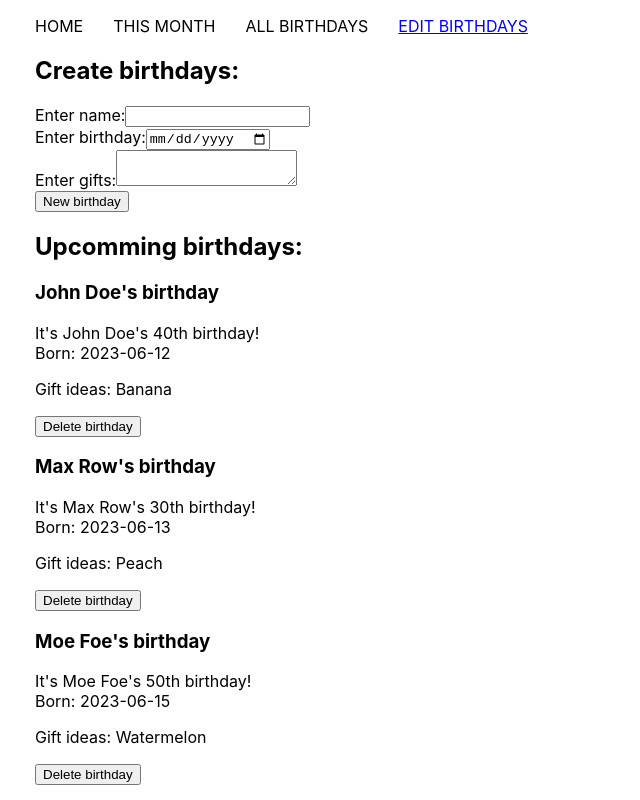
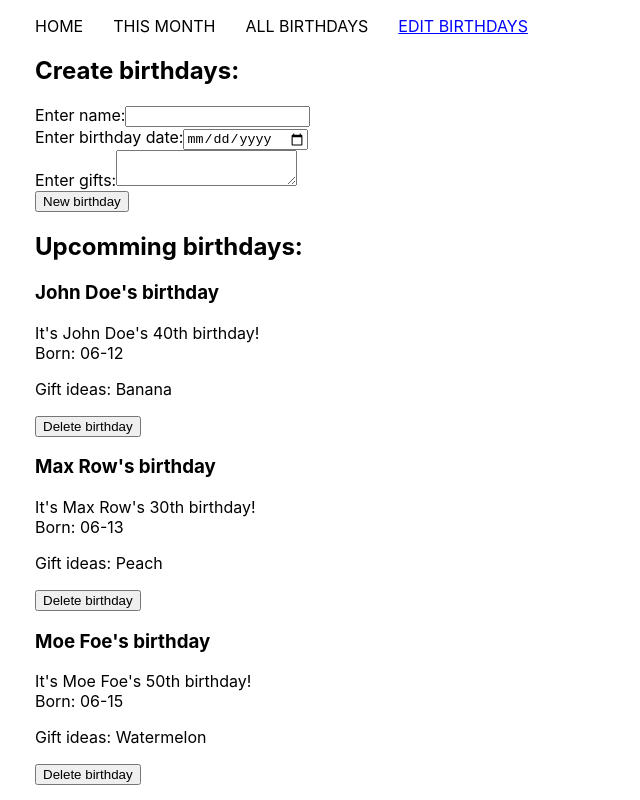
Before and after one commit to complxdnmx/Birthday-reminder-2023-06-28, a React (Create React App) app: page /edit-birthdays in a window 1280 px wide. Shown: the whole page, without its empty margins (0-640 px from the left). Built offline with nearby package versions, Linux system fonts and the light colour scheme.

Commit message:
Birthday date to month day

```diff
--- a/src/Components/BirthdayForm/BirthdayForm.js
+++ b/src/Components/BirthdayForm/BirthdayForm.js
@@ -21,11 +21,11 @@ const BirthdayForm = ( {onNewTask} ) => {
         const currentYear = date.getFullYear()
         const birthdayDateYear = birthdayDate.toString().slice(0,4)
         const age = Number(currentYear) - Number(birthdayDateYear) + 1
-
+        const birthdayDateMonthDay = birthdayDate.toString().slice(5)
 
         const newBirthday = {
             id: uuid(),
-            birthdayDate: birthdayDate,
+            birthdayDate: birthdayDateMonthDay,
             name: name,
             age: age,
             gifts: gifts,
@@ -46,7 +46,7 @@ const BirthdayForm = ( {onNewTask} ) => {
                 } onChange={nameInputHandler}/>
             </div>
             <div className='form-control'>
-                <label htmlFor='birthday-date'>Enter birthday:</label>
+                <label htmlFor='birthday-date'>Enter birthday date:</label>
                 <input type='date' id='birthday-date' name='birthday-date' value={birthdayDate} onChange={dateInputHandler}/>
             </div>
             <div className='form-control'>
--- a/src/Pages/EditBirthdaysPage/EditBirthdaysPage.js
+++ b/src/Pages/EditBirthdaysPage/EditBirthdaysPage.js
@@ -10,21 +10,21 @@ function EditBirthdays () {
     const birthdaysList = [
         {
             id: 1,
-            birthdayDate: '2023-06-12',
+            birthdayDate: '06-12',
             name: 'John Doe',
             gifts: 'Banana',
             age: '40'
         },
         {
             id: 2,
-            birthdayDate: '2023-06-13',
+            birthdayDate: '06-13',
             name: 'Max Row',
             gifts: 'Peach',
             age: '30'
         },
         {
             id: 3,
-            birthdayDate: '2023-06-15',
+            birthdayDate: '06-15',
             name: 'Moe Foe',
             gifts: 'Watermelon',
             age:'50'
```
